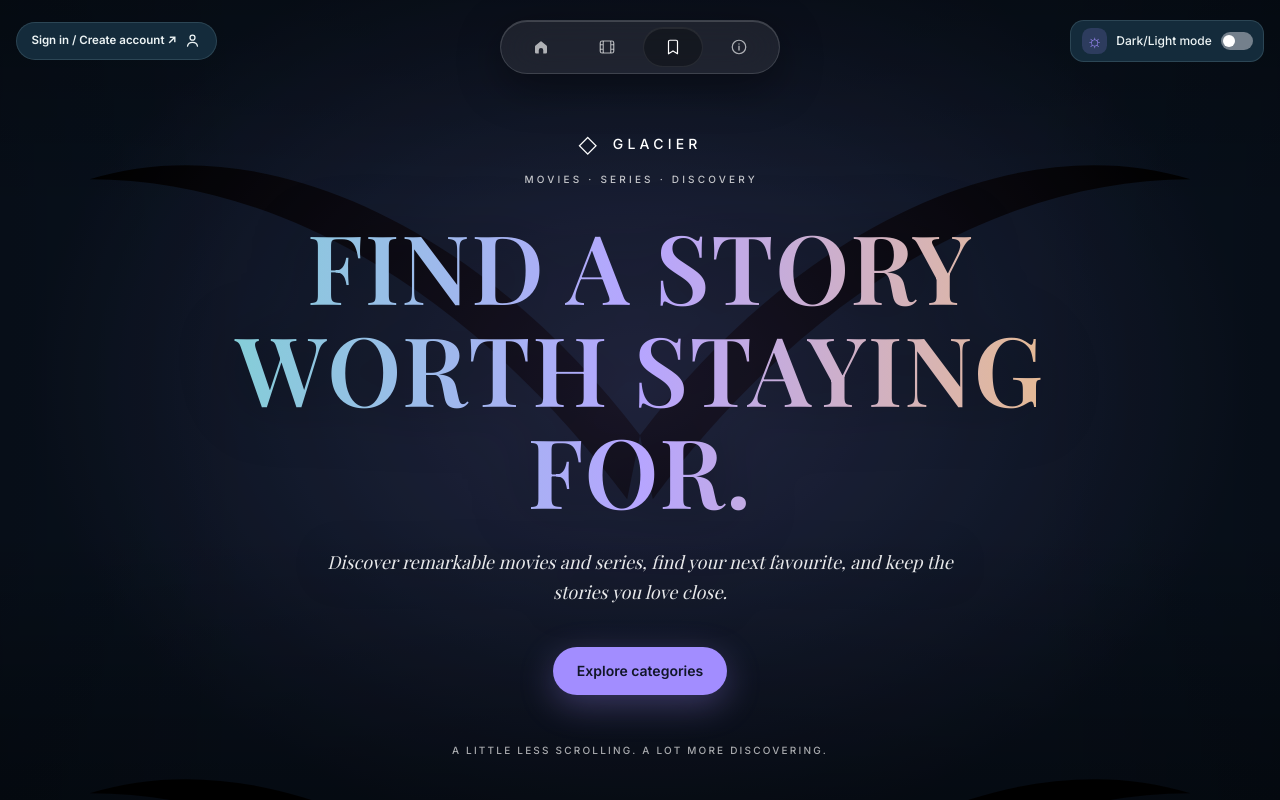
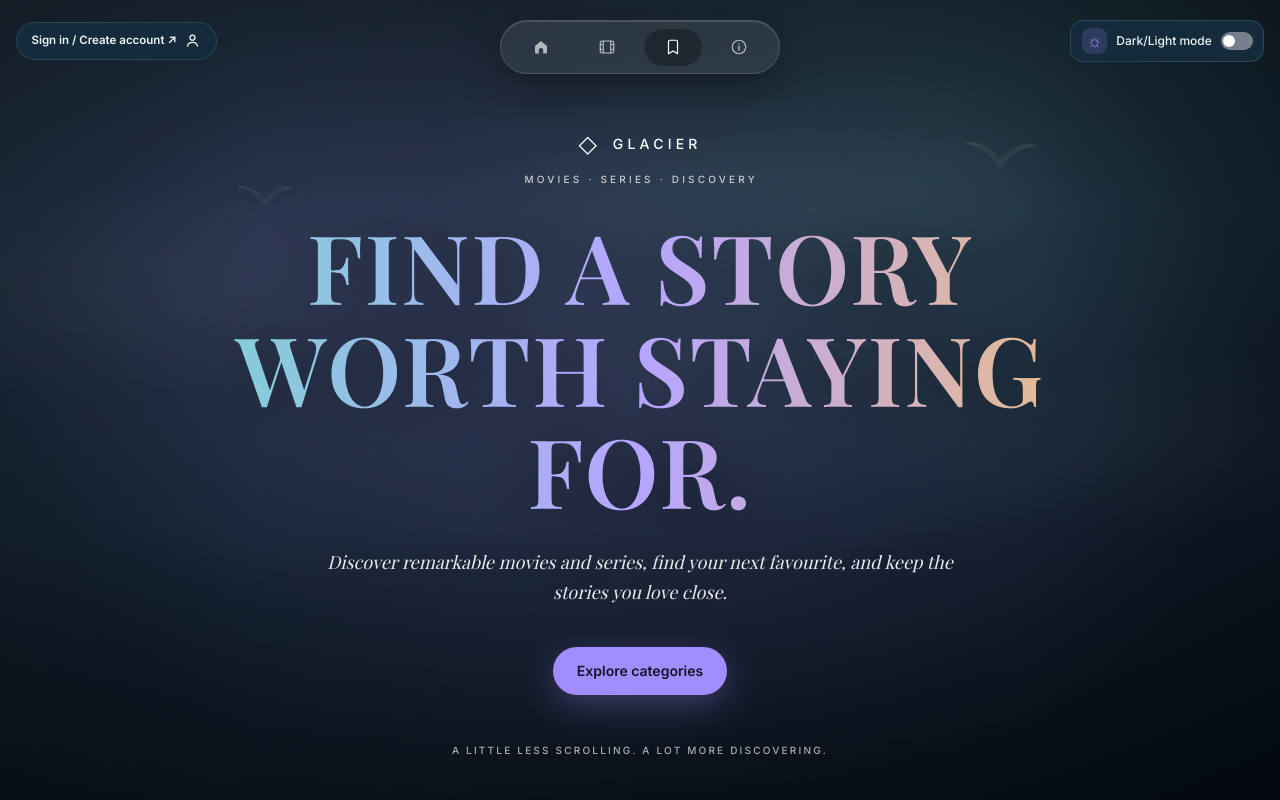
Before and after one commit to MohammadErfanEsmkhani1/glacier, a React (Vite) app: page / in a window 1280 px wide. Shown: the top 800 px of the page. Built offline with nearby package versions, Linux system fonts and the light colour scheme; no server answers; the database is empty; a web font is replaced by a local one.

Commit message:
Replace deferred video placeholder with cinematic CSS sky

```diff
--- a/src/index.css
+++ b/src/index.css
@@ -96,41 +96,77 @@
 }
 
 
-/* Restrained fallback while the original hero video is deferred. */
-.hero-video-fallback {
+/* Calm, cinematic CSS sky with a sparse three-mark wing motif. */
+.hero-atmosphere {
   position:absolute;
   inset:0;
-  display:grid;
-  place-items:start end;
   overflow:hidden;
   background:
-    radial-gradient(ellipse at 74% 15%,rgba(120,216,206,.10),transparent 42%),
-    radial-gradient(ellipse at 48% 92%,rgba(162,141,255,.08),transparent 48%),
-    linear-gradient(180deg,#142b3d 0%,#0b1626 100%);
+    radial-gradient(ellipse at 73% 19%,rgba(120,216,206,.18),transparent 38%),
+    radial-gradient(ellipse at 21% 28%,rgba(162,141,255,.14),transparent 42%),
+    linear-gradient(155deg,#263e50 0%,#172a3d 48%,#0b1626 100%);
 }
-.hero-video-fallback-wings {
+.hero-atmosphere-clouds {
   position:absolute;
-  top:25%;
-  right:18%;
-  width:clamp(64px,7vw,104px);
-  stroke:rgba(237,244,245,.3);
-  stroke-width:1.25;
+  inset:-14%;
+  opacity:.46;
+  background:
+    radial-gradient(ellipse 34% 13% at 18% 37%,rgba(213,231,236,.16),transparent 72%),
+    radial-gradient(ellipse 28% 11% at 61% 28%,rgba(213,231,236,.13),transparent 72%),
+    radial-gradient(ellipse 36% 12% at 86% 51%,rgba(213,231,236,.12),transparent 72%);
+  filter:blur(28px);
+  animation:glacier-cloud-drift 52s ease-in-out infinite alternate;
+}
+@keyframes glacier-cloud-drift {
+  from { transform:translate3d(-1.5%,0,0) scale(1); }
+  to { transform:translate3d(1.5%,-1%,0) scale(1.035); }
+}
+.hero-wing-pair {
+  position:absolute;
+  width:clamp(46px,5vw,76px);
+  height:auto;
+  overflow:visible;
+  fill:none;
+  stroke:rgba(238,246,248,.55);
+  stroke-width:1.65;
   stroke-linecap:round;
   stroke-linejoin:round;
-  animation:glacier-fallback-wings 7.5s ease-in-out infinite alternate;
+  transform-origin:50% 70%;
+  animation:glacier-wing-float 9s ease-in-out infinite alternate;
 }
-@keyframes glacier-fallback-wings {
-  from { transform:translate3d(0,2px,0) scale(.98); opacity:.3; }
-  to { transform:translate3d(0,-3px,0) scale(1.03); opacity:.52; }
+.hero-wing-left,.hero-wing-right {
+  transform-box:fill-box;
 }
-.hero-video {
-  opacity:0;
-  transition:opacity 1100ms ease;
+.hero-wing-left {
+  transform-origin:100% 100%;
+  animation:glacier-wing-left 4.8s ease-in-out infinite alternate;
 }
-.hero-video.is-playing { opacity:1; }
+.hero-wing-right {
+  transform-origin:0% 100%;
+  animation:glacier-wing-right 4.8s ease-in-out infinite alternate;
+}
+.hero-wing-one { top:21%; left:18%; opacity:.24; }
+.hero-wing-two { top:16%; right:19%; width:clamp(58px,6.4vw,92px); opacity:.36; animation-delay:-3s; }
+.hero-wing-three { top:39%; right:32%; width:clamp(34px,3.8vw,54px); opacity:.19; animation-delay:-5.5s; }
+@keyframes glacier-wing-float {
+  from { transform:translate3d(-3px,2px,0) rotate(-2deg); }
+  to { transform:translate3d(4px,-5px,0) rotate(2deg); }
+}
+@keyframes glacier-wing-left {
+  from { transform:rotate(-3deg) scaleY(1); }
+  to { transform:rotate(5deg) scaleY(.94); }
+}
+@keyframes glacier-wing-right {
+  from { transform:rotate(3deg) scaleY(1); }
+  to { transform:rotate(-5deg) scaleY(.94); }
+}
+@media (max-width:640px) {
+  .hero-wing-one { left:9%; top:17%; }
+  .hero-wing-two { right:8%; top:14%; }
+  .hero-wing-three { display:none; }
+}
 @media (prefers-reduced-motion:reduce) {
-  .hero-video-fallback-wings { animation:none; }
-  .hero-video { display:none; }
+  .hero-atmosphere-clouds,.hero-wing-pair,.hero-wing-left,.hero-wing-right { animation:none !important; }
 }
 
 /* Glacier hero typography and subtle background treatment. */
```
